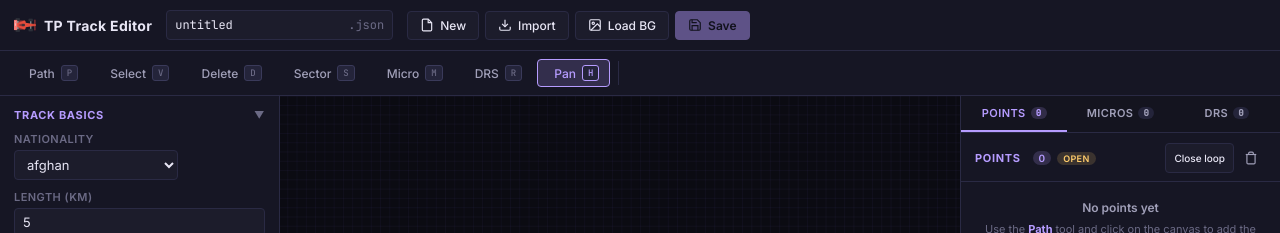
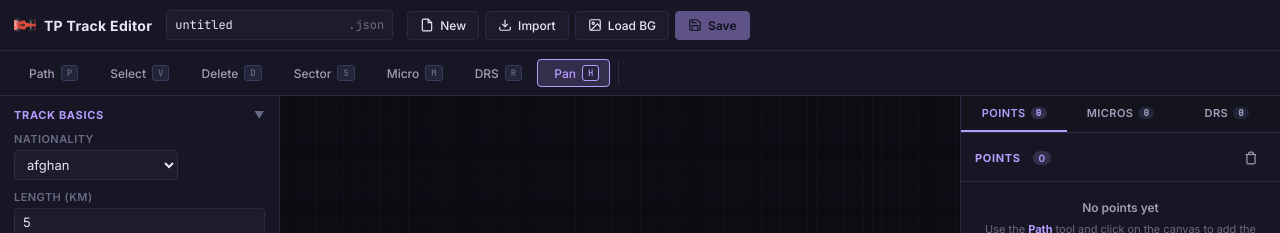
Before and after one commit to Joan-Abeldano/TP-Track-Editor, an Angular app: page / in a window 1280 px wide. Shown: the top 233 px of the page. Built offline with nearby package versions, Linux system fonts and the light colour scheme.

Commit message:
fix: close loop thing

```diff
--- a/src/app/components/editor-canvas/editor-canvas.component.ts
+++ b/src/app/components/editor-canvas/editor-canvas.component.ts
@@ -498,26 +498,6 @@ export class EditorCanvasComponent implements AfterViewInit, OnDestroy {
         t.points.push([this.maybeSnap(world).x, this.maybeSnap(world).y]);
       });
       this.state.selectedPointIndex.set(0);
-      return;
-    }
-
-    const scale = this.state.view().scale;
-    const pointRadius = Math.max(3, 5 * Math.sqrt(scale));
-    const closeHitRadius = Math.max(12, pointRadius + 2) / scale;
-    const nearFirst = this.geom.dist({ x: pts[0][0], y: pts[0][1] }, world) <= closeHitRadius;
-    const loopClosed = pts.length >= 2 && (
-      track.loop_closed === true || this.arrayEq(pts[0], pts[pts.length - 1])
-    );
-    if (nearFirst && pts.length >= 2) {
-      if (loopClosed) {
-        this.state.toast('Path is already closed. Use Select to move points or Delete to remove.', 'ok');
-        return;
-      }
-      this.state.update((t) => {
-        t.loop_closed = true;
-      });
-      this.state.selectedPointIndex.set(0);
-      this.state.toast('Path closed — clicked the start point', 'ok');
       return;
     }
 
--- a/src/app/components/file-bar/file-bar.component.ts
+++ b/src/app/components/file-bar/file-bar.component.ts
@@ -83,7 +83,9 @@ export class FileBarComponent {
         : null;
       const text = bundle?.trackText ?? await this.fileIo.loadTrackFile(file);
       const defaults = createEmptyTrack();
-      const data = { ...defaults, ...JSON.parse(text) } as TrackData;
+      const imported = JSON.parse(text);
+      delete imported.loop_closed;
+      const data = { ...defaults, ...imported } as TrackData;
       if (!data.points || !Array.isArray(data.points)) {
         throw new Error('Missing points array');
       }
--- a/src/app/components/points-panel/points-panel.component.css
+++ b/src/app/components/points-panel/points-panel.component.css
@@ -35,30 +35,6 @@
 .head-actions {
   display: flex;
   gap: 2px;
-}
-
-.loop-action {
-  padding: 4px 8px;
-  font-size: 10px;
-}
-
-.state-pill {
-  font-size: 9px;
-  padding: 1px 6px;
-  border-radius: 8px;
-  font-weight: 600;
-  text-transform: uppercase;
-  letter-spacing: 0.04em;
-}
-
-.state-pill.ok {
-  background: rgba(107, 216, 160, 0.16);
-  color: var(--ok);
-}
-
-.state-pill.warn {
-  background: rgba(255, 204, 107, 0.16);
-  color: var(--warn);
 }
 
 .danger-icon:hover {
@@ -120,10 +96,6 @@
   font-weight: 700;
 }
 
-.point-row.closing .idx {
-  color: var(--text-faint);
-}
-
 .idx {
   font-family: var(--mono);
   font-size: 10px;
@@ -182,8 +154,3 @@
   font-weight: 700;
   letter-spacing: 0.04em;
 }
-
-.closing-tag {
-  background: var(--text-faint);
-  color: var(--bg);
-}
--- a/src/app/components/points-panel/points-panel.component.html
+++ b/src/app/components/points-panel/points-panel.component.html
@@ -3,16 +3,8 @@
     <div class="head-info">
       <span class="head-title">Points</span>
       <span class="badge">{{ track().points.length }}</span>
-      @if (closedLoop()) {
-        <span class="state-pill ok">closed loop</span>
-      } @else {
-        <span class="state-pill warn">open</span>
-      }
     </div>
     <div class="head-actions">
-      <button class="app-btn loop-action" (click)="closeLoop()" [title]="closedLoop() ? 'Open loop' : 'Close loop'">
-        {{ closedLoop() ? 'Open loop' : 'Close loop' }}
-      </button>
       <button class="app-icon-btn danger-icon" (click)="clearAll()" title="Clear all points">
         <svg width="14" height="14" viewBox="0 0 24 24" fill="none" stroke="currentColor" stroke-width="2"><path d="M3 6h18"/><path d="M19 6v14a2 2 0 0 1-2 2H7a2 2 0 0 1-2-2V6"/><path d="M8 6V4a2 2 0 0 1 2-2h4a2 2 0 0 1 2 2v2"/></svg>
       </button>
@@ -31,7 +23,6 @@
           class="point-row"
           [class.selected]="selected() === i"
           [class.first]="i === 0"
-          [class.closing]="i === track().points.length - 1 && closedLoop()"
           (click)="select(i)"
         >
           <div class="idx">{{ i }}</div>
@@ -65,7 +56,6 @@
           <button
             class="row-del"
             (click)="deletePoint(i, $event)"
-            [disabled]="(i === 0 || i === track().points.length - 1) && closedLoop()"
             title="Delete point"
           >
             <svg width="12" height="12" viewBox="0 0 24 24" fill="none" stroke="currentColor" stroke-width="2"><path d="M3 6h18"/><path d="M19 6v14a2 2 0 0 1-2 2H7a2 2 0 0 1-2-2V6"/></svg>
@@ -73,9 +63,6 @@
           @if (i === 0) {
             <span class="tag">START</span>
           }
-          @if (i === track().points.length - 1 && closedLoop()) {
-            <span class="tag closing-tag">CLOSE</span>
-          }
         </div>
       }
     </div>
--- a/src/app/components/points-panel/points-panel.component.ts
+++ b/src/app/components/points-panel/points-panel.component.ts
@@ -19,15 +19,6 @@ export class PointsPanelComponent {
 
   readonly cum = computed(() => this.geom.computeCumulative(this.track().points));
   readonly total = computed(() => this.geom.totalLength(this.cum()));
-  readonly closedLoop = computed(() => {
-    const track = this.track();
-    const pts = track.points;
-    return pts.length >= 2 && (
-      track.loop_closed === true ||
-      (pts[0][0] === pts[pts.length - 1][0] && pts[0][1] === pts[pts.length - 1][1])
-    );
-  });
-
   readonly segmentLengths = computed(() => this.cum().map((c) => c.segLength));
 
   select(i: number) {
@@ -56,14 +47,6 @@ export class PointsPanelComponent {
 
   deletePoint(i: number, e: Event) {
     e.stopPropagation();
-    if (i === 0 && this.closedLoop()) {
-      this.state.toast('Cannot delete start/finish point — move it instead', 'warn');
-      return;
-    }
-    if (i === this.track().points.length - 1 && this.closedLoop()) {
-      this.state.toast('Cannot delete the closing duplicate — use Select to move it with the start', 'warn');
-      return;
-    }
     this.state.update((t) => {
       t.points.splice(i, 1);
     });
@@ -74,33 +57,8 @@ export class PointsPanelComponent {
     if (!confirm(`Delete all ${this.track().points.length} points?`)) return;
     this.state.update((t) => {
       t.points = [];
-      t.loop_closed = false;
     });
     this.state.selectedPointIndex.set(null);
     this.state.toast('All points cleared', 'ok');
   }
-
-  closeLoop() {
-    const pts = this.track().points;
-    if (pts.length < 2) {
-      this.state.toast('Need at least 2 points', 'warn');
-      return;
-    }
-    if (this.closedLoop()) {
-      this.state.update((t) => {
-        if (t.points.length >= 2 &&
-            t.points[0][0] === t.points[t.points.length - 1][0] &&
-            t.points[0][1] === t.points[t.points.length - 1][1]) {
-          t.points.pop();
-        }
-        t.loop_closed = false;
-      });
-      this.state.toast('Loop opened', 'ok');
-    } else {
-      this.state.update((t) => {
-        t.loop_closed = true;
-      });
-      this.state.toast('Loop closed', 'ok');
-    }
-  }
 }
--- a/src/app/models/track.model.ts
+++ b/src/app/models/track.model.ts
@@ -33,7 +33,6 @@ export interface TrackData {
   wet_weather_probability_multiplier: number;
   pit_lane_loss_s: number;
   points: number[][];
-  loop_closed?: boolean;
   sector_splits: number[];
   tyre_wear_mult?: number;
   fuel_consumption?: number;
@@ -56,7 +55,6 @@ export function createEmptyTrack(): TrackData {
     wet_weather_probability_multiplier: 1.0,
     pit_lane_loss_s: 20.0,
     points: [],
-    loop_closed: false,
     sector_splits: [0.33, 0.66],
     tyre_wear_mult: 1.0,
     fuel_consumption: 1.0,
```
